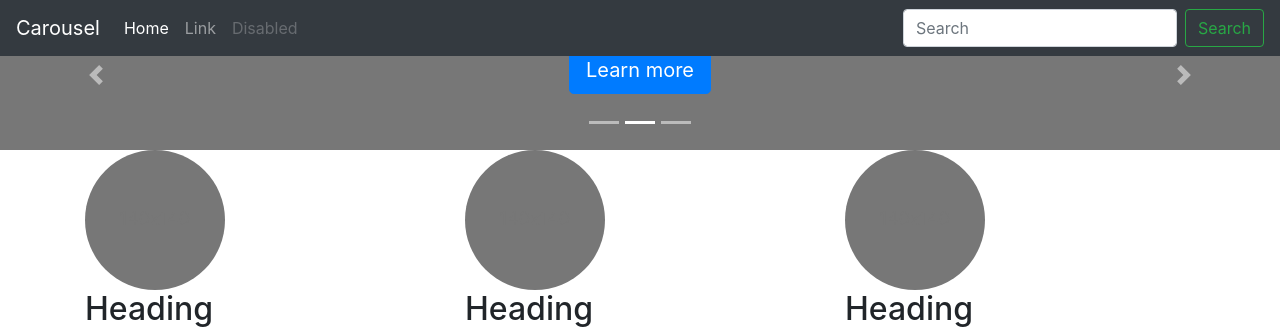
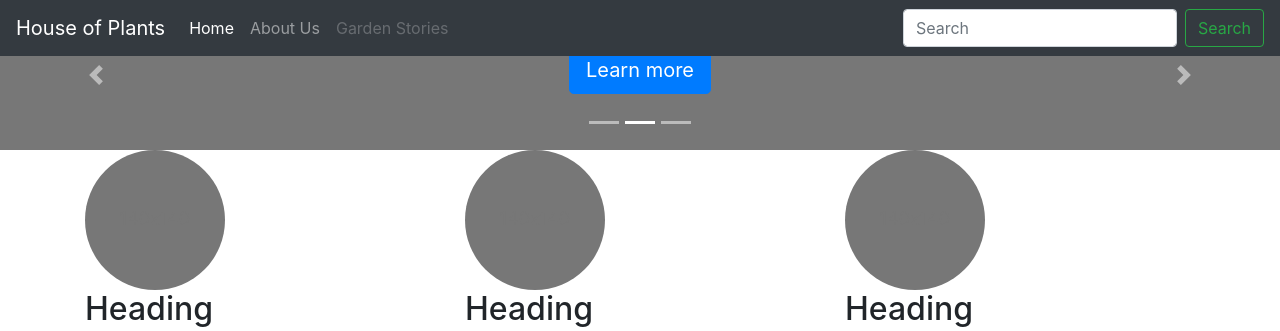
Before and after one commit to petracili/MS4, a Python web app: template templates/base.html in a window 1280 px wide. Shown: the top 331 px of the page. Run offline with Jinja, Linux system fonts and the light colour scheme; the template is opened without the code that fills it, so the values that code supplies are empty; some libraries are stand-ins or nearby versions.

Commit message:
change content

```diff
--- a/templates/base.html
+++ b/templates/base.html
@@ -6,7 +6,7 @@
     <meta name="description" content="">
     <meta name="author" content="Mark Otto, Jacob Thornton, and Bootstrap contributors">
     <meta name="generator" content="Jekyll v4.1.1">
-    <title>Weedding</title>
+    <title>House of plants</title>
 
     <link rel="canonical" href="https://getbootstrap.com/docs/4.5/examples/carousel/">
 
@@ -48,20 +48,20 @@
 <body data-new-gr-c-s-check-loaded="14.1028.0" data-gr-ext-installed="">
     <header>
   <nav class="navbar navbar-expand-md navbar-dark fixed-top bg-dark">
-    <a class="navbar-brand" href="#">Carousel</a>
+    <a class="navbar-brand" href="#">House of Plants</a>
     <button class="navbar-toggler" type="button" data-toggle="collapse" data-target="#navbarCollapse" aria-controls="navbarCollapse" aria-expanded="false" aria-label="Toggle navigation">
       <span class="navbar-toggler-icon"></span>
     </button>
     <div class="collapse navbar-collapse" id="navbarCollapse">
       <ul class="navbar-nav mr-auto">
         <li class="nav-item active">
-          <a class="nav-link" href="#">Home <span class="sr-only">(current)</span></a>
+          <a class="nav-link" href="#">Home<span class="sr-only">(current)</span></a>
         </li>
         <li class="nav-item">
-          <a class="nav-link" href="#">Link</a>
+          <a class="nav-link" href="#">About Us</a>
         </li>
         <li class="nav-item">
-          <a class="nav-link disabled" href="#" tabindex="-1" aria-disabled="true">Disabled</a>
+          <a class="nav-link disabled" href="#" tabindex="-1" aria-disabled="true">Garden Stories</a>
         </li>
       </ul>
       <form class="form-inline mt-2 mt-md-0">
```
